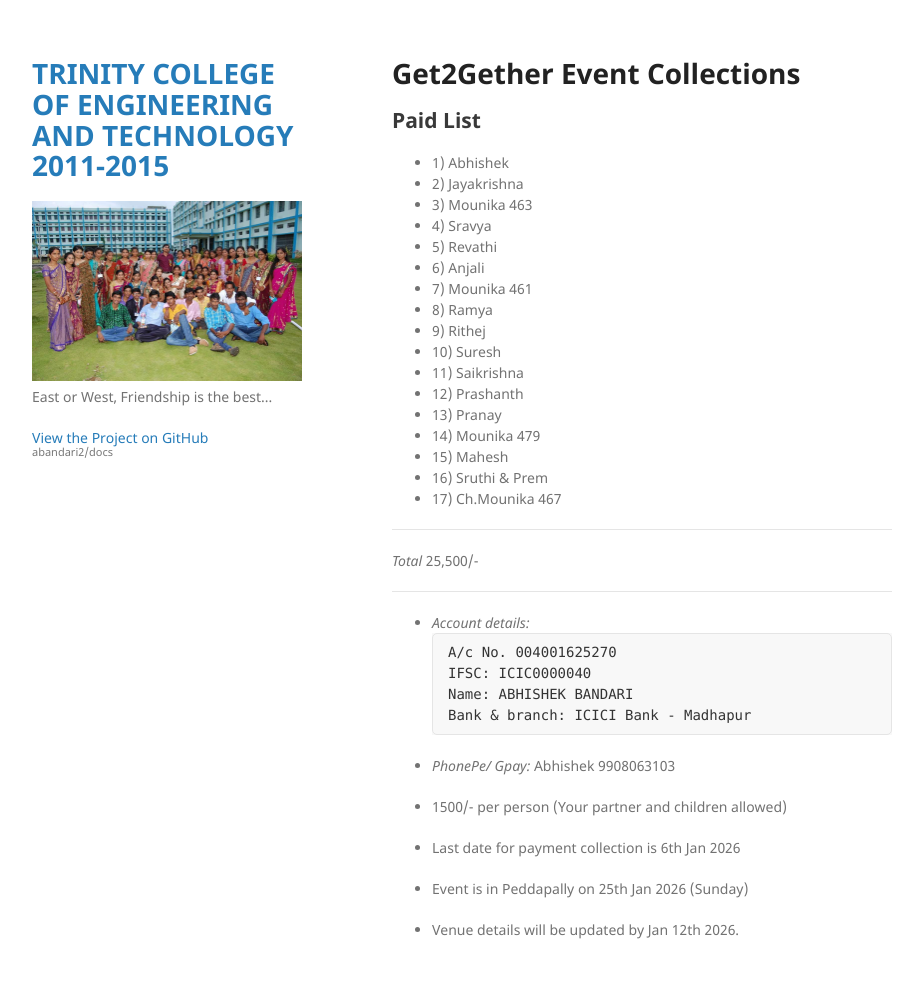
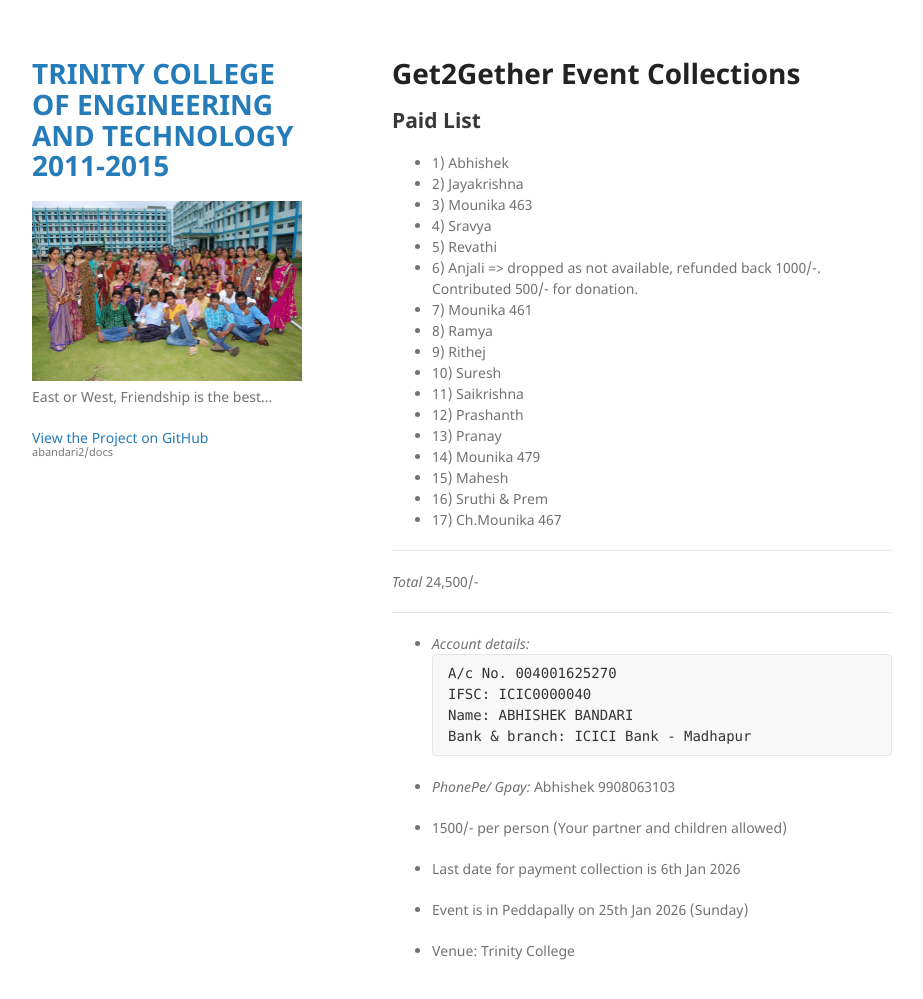
Before and after one commit to abandari2/docs, a Jekyll site: the page built from index.md, in a window 1280 px wide and 1031 px high. Shown: the top 999 px of the window, without its empty margins (178-1101 px from the left). Built offline with Jekyll 4.4.1, drawn with Linux system fonts in a browser that asks for light colours; our own code applies the rules of GitHub Pages for plain Markdown files.

Commit message:
Update index.md

```diff
--- a/index.md
+++ b/index.md
@@ -7,7 +7,7 @@
 * 3) Mounika 463
 * 4) Sravya
 * 5) Revathi
-* 6) Anjali
+* 6) Anjali => dropped as not available, refunded back 1000/-. Contributed 500/- for donation.
 * 7) Mounika 461
 * 8) Ramya
 * 9) Rithej
@@ -21,7 +21,7 @@
 * 17) Ch.Mounika 467
 
  --------------
- *Total* 25,500/-
+ *Total* 24,500/-
 
 ---------------
 * *Account details:*
@@ -40,4 +40,4 @@ Bank & branch: ICICI Bank - Madhapur
 
 * Event is in Peddapally on 25th Jan 2026 (Sunday)
 
-* Venue details will be updated by Jan 12th 2026.
+* Venue: Trinity College
```
